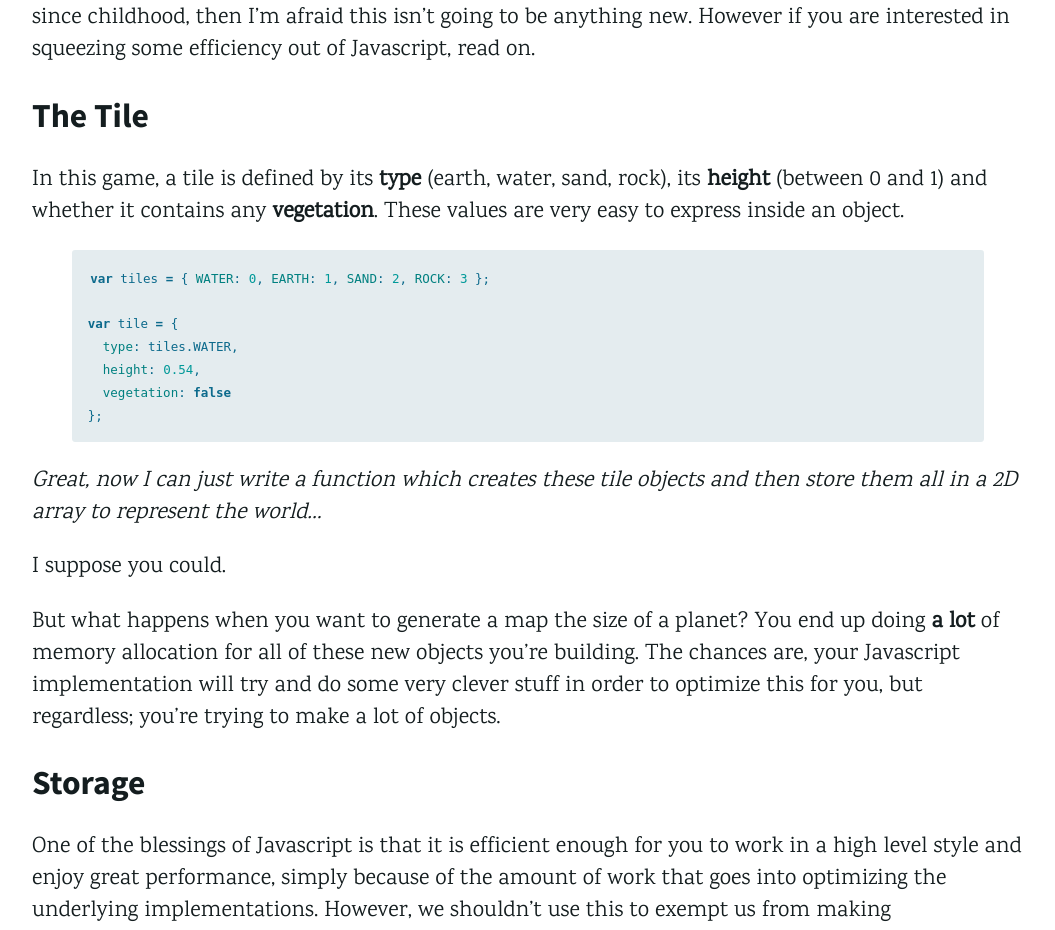
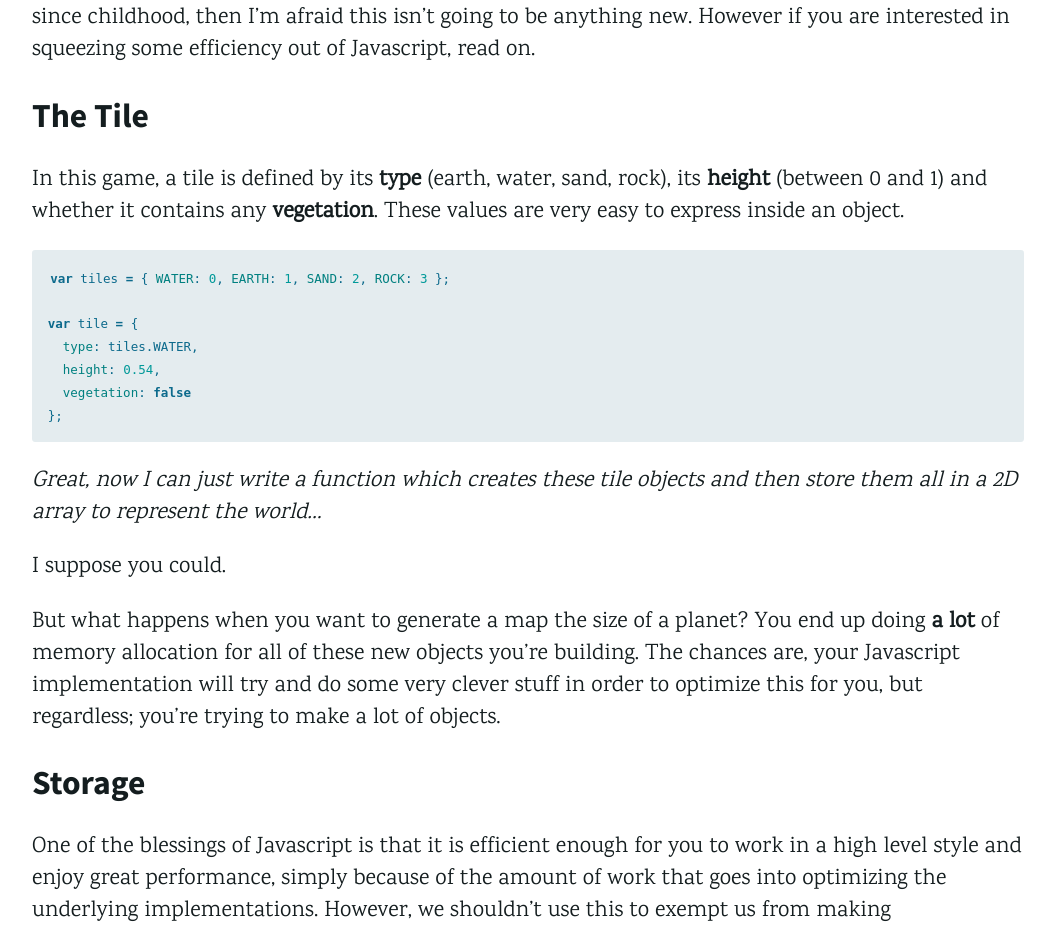
Before and after one commit to danprince/danthedev.com, a Jekyll site: the page built from _posts/15-07-25-binary-in-javascript.md, in a window 1280 px wide. Shown: the part 701-1631 px from the top of the page, without its empty margins (112-1167 px from the left). Built offline with Jekyll 4.4.1, drawn with Linux system fonts in a browser that asks for light colours.

Commit message:
prevents browsers from adding margins to figures

```diff
--- a/_sass/partials/_code.scss
+++ b/_sass/partials/_code.scss
@@ -24,3 +24,7 @@ a code {
   border-bottom: solid 2px $eastern-blue;
   color: $eastern-blue;
 }
+
+figure {
+  margin: 0;
+}
```
